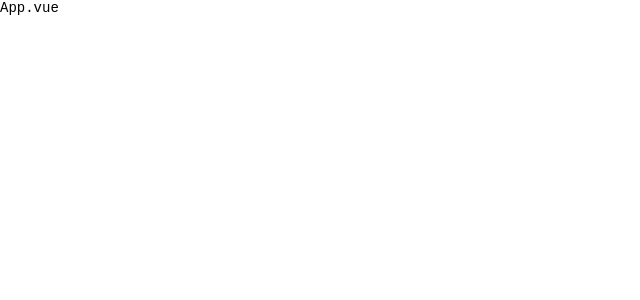
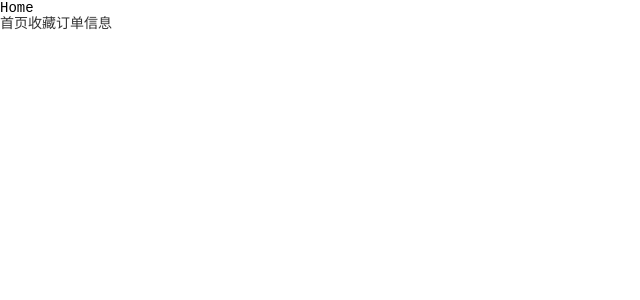
Before and after one commit to C-G-L-A-D/trip-vue, a Vue app: page /#/home in a window 1280 px wide. Shown: the top 300 px of the page, without its empty margins (0-640 px from the left). Built offline with nearby package versions, Linux system fonts and the light colour scheme.

Commit message:
设置一级路由链接，测试路由配置

```diff
--- a/src/App.vue
+++ b/src/App.vue
@@ -2,7 +2,11 @@
 </script>
 
 <template>
-  App.vue
+  <router-view />
+  <router-link to="/home">首页</router-link>
+  <router-link to="/favor">收藏</router-link>
+  <router-link to="/order">订单</router-link>
+  <router-link to="/message">信息</router-link>
 </template>
 
 <style scoped>
```
